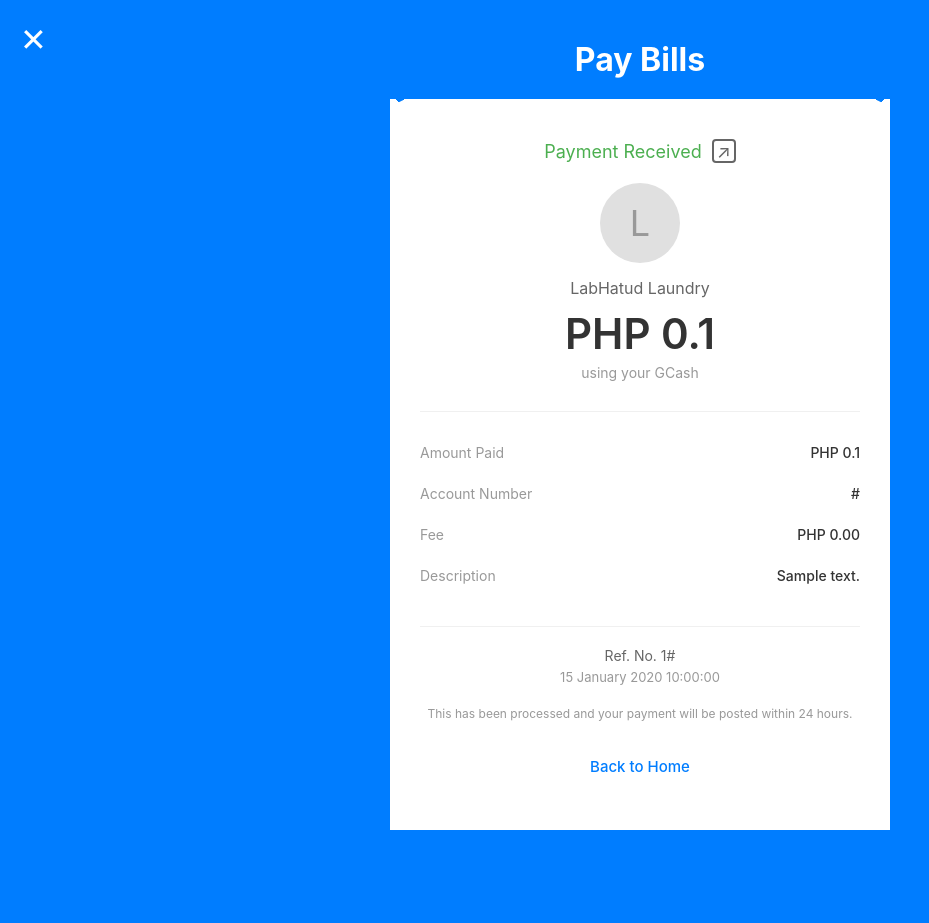
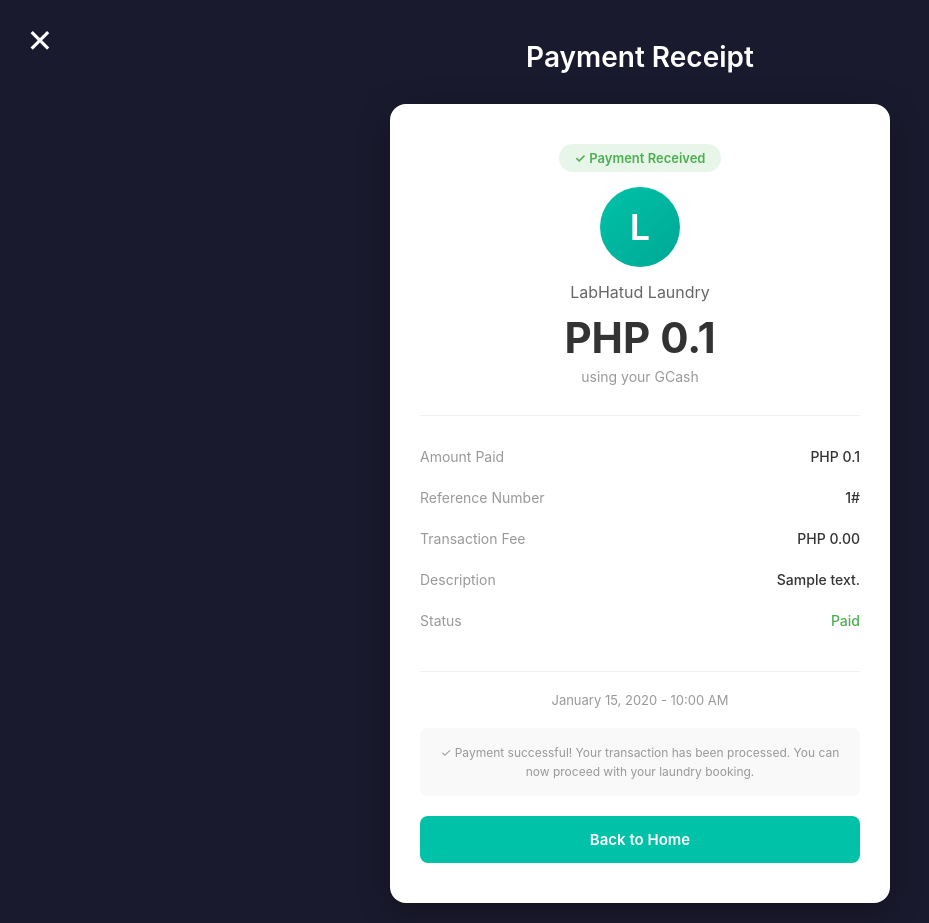
Before and after one commit to darlenenamayan20/labhatud-system-final, a Django app: page /payments/result/1/ in a window 1280 px wide. Shown: the whole page, without its empty margins (0-929 px from the left). Before the commit the page ends 830 px from the top, so only its background shows below. Run offline with Django 5.2, Linux system fonts and the light colour scheme; tables that the repository leaves empty hold one stand-in row (values such as "Sample post").

Commit message:
Fix payment receipt display with consistent dashboard background

```diff
--- a/payments/templates/payments/result.html
+++ b/payments/templates/payments/result.html
@@ -10,17 +10,33 @@
             padding: 0;
             box-sizing: border-box;
         }
+
+        :root {
+            --charcoal: #1A1A2E;
+            --teal: #00C2A8;
+            --white: #FFFFFF;
+        }
+
         body {
-            font-family: -apple-system, BlinkMacSystemFont, 'Segoe UI', Roboto, sans-serif;
-            background: #007DFF;
+            font-family: 'DM Sans', -apple-system, BlinkMacSystemFont, 'Segoe UI', Roboto, sans-serif;
+            background: var(--charcoal);
             min-height: 100vh;
             padding: 20px;
+            display: flex;
+            flex-direction: column;
         }
+
         .header {
             text-align: center;
             color: white;
-            padding: 20px 0;
+            padding: 20px 0 30px;
         }
+
+        .header h1 {
+            font-size: 28px;
+            font-weight: 600;
+        }
+
         .close-btn {
             position: absolute;
             top: 20px;
@@ -29,33 +45,37 @@
             font-size: 32px;
             text-decoration: none;
             cursor: pointer;
+            width: 40px;
+            height: 40px;
+            display: flex;
+            align-items: center;
+            justify-content: center;
+            border-radius: 8px;
+            transition: background 0.3s;
         }
+
+        .close-btn:hover {
+            background: rgba(255, 255, 255, 0.1);
+        }
+
         .receipt {
             background: white;
             max-width: 500px;
             margin: 0 auto;
-            border-radius: 20px 20px 0 0;
-            position: relative;
+            border-radius: 16px;
+            box-shadow: 0 8px 32px rgba(0, 0, 0, 0.3);
+            overflow: hidden;
         }
-        .receipt::before {
-            content: '';
-            position: absolute;
-            top: 0;
-            left: 0;
-            right: 0;
-            height: 20px;
-            background: linear-gradient(135deg, transparent 10px, white 0) 0 0,
-                        linear-gradient(225deg, transparent 10px, white 0) 0 0;
-            background-size: 20px 20px;
-            background-repeat: repeat-x;
-        }
+
         .receipt-content {
             padding: 40px 30px 30px;
         }
+
         .status-header {
             text-align: center;
             margin-bottom: 30px;
         }
+
         .status-title {
             color: #666;
             font-size: 18px;
@@ -64,7 +84,9 @@
             align-items: center;
             justify-content: center;
             gap: 10px;
+            font-weight: 500;
         }
+
         .share-icon {
             width: 24px;
             height: 24px;
@@ -74,114 +96,181 @@
             align-items: center;
             justify-content: center;
             font-size: 18px;
+            cursor: pointer;
+            transition: all 0.3s;
         }
+
+        .share-icon:hover {
+            background: #f0f0f0;
+        }
+
         .merchant-avatar {
             width: 80px;
             height: 80px;
-            background: #E0E0E0;
+            background: linear-gradient(135deg, var(--teal), #00a896);
             border-radius: 50%;
             margin: 0 auto 15px;
             display: flex;
             align-items: center;
             justify-content: center;
             font-size: 36px;
-            color: #999;
+            color: white;
+            font-weight: 600;
         }
+
         .merchant-name {
             font-size: 16px;
             color: #666;
             margin-bottom: 10px;
         }
+
         .amount {
             font-size: 42px;
-            font-weight: 600;
+            font-weight: 700;
             color: #333;
             margin-bottom: 5px;
         }
+
         .payment-method {
             color: #999;
             font-size: 14px;
         }
+
         .details {
             margin-top: 30px;
             border-top: 1px solid #f0f0f0;
             padding-top: 20px;
         }
+
         .detail-row {
             display: flex;
             justify-content: space-between;
             padding: 12px 0;
             font-size: 14px;
         }
+
         .detail-label {
             color: #999;
         }
+
         .detail-value {
             color: #333;
             font-weight: 500;
             text-align: right;
+            max-width: 60%;
+            word-break: break-word;
         }
+
         .reference {
             text-align: center;
             margin-top: 30px;
             padding-top: 20px;
             border-top: 1px solid #f0f0f0;
         }
+
         .ref-number {
             color: #666;
             font-size: 14px;
             margin-bottom: 5px;
+            font-weight: 500;
         }
+
         .ref-date {
             color: #999;
             font-size: 13px;
             margin-bottom: 20px;
         }
+
         .notice {
             color: #999;
             font-size: 12px;
-            line-height: 1.5;
+            line-height: 1.6;
             margin-bottom: 20px;
+            padding: 15px;
+            background: #f9f9f9;
+            border-radius: 8px;
         }
+
         .action-btn {
             display: block;
             width: 100%;
             padding: 14px;
             margin: 10px 0;
             border: none;
-            background: transparent;
-            color: #007DFF;
+            background: var(--teal);
+            color: white;
             font-size: 15px;
-            font-weight: 500;
+            font-weight: 600;
             cursor: pointer;
             text-decoration: none;
             text-align: center;
+            border-radius: 8px;
+            transition: all 0.3s;
         }
+
+        .action-btn:hover {
+            background: #00a896;
+            transform: translateY(-2px);
+            box-shadow: 0 4px 12px rgba(0, 194, 168, 0.3);
+        }
+
+        .action-btn.secondary {
+            background: transparent;
+            color: var(--teal);
+            border: 2px solid var(--teal);
+        }
+
+        .action-btn.secondary:hover {
+            background: var(--teal);
+            color: white;
+        }
+
         .status-success { color: #4CAF50; }
         .status-pending { color: #FF9800; }
         .status-failed { color: #F44336; }
+
+        .status-badge {
+            display: inline-block;
+            padding: 6px 16px;
+            border-radius: 20px;
+            font-size: 13px;
+            font-weight: 600;
+            margin-bottom: 15px;
+        }
+
+        .status-badge.success {
+            background: #e8f5e9;
+            color: #4CAF50;
+        }
+
+        .status-badge.pending {
+            background: #fff3e0;
+            color: #FF9800;
+        }
+
+        .status-badge.failed {
+            background: #ffebee;
+            color: #F44336;
+        }
     </style>
 </head>
 <body>
-    <a href="/" class="close-btn">✕</a>
+    <a href="/student-home/" class="close-btn">✕</a>
 
     <div class="header">
-        <h1>Pay Bills</h1>
+        <h1>Payment Receipt</h1>
     </div>
 
     <div class="receipt">
         <div class="receipt-content">
             <div class="status-header">
-                <div class="status-title">
-                    {% if order.status == "paid" %}
-                        <span class="status-success">Payment Received</span>
-                    {% elif order.status == "failed" %}
-                        <span class="status-failed">Payment Failed</span>
-                    {% else %}
-                        <span class="status-pending">Payment Pending</span>
-                    {% endif %}
-                    <span class="share-icon">↗</span>
-                </div>
+                {% if order.status == "paid" %}
+                    <div class="status-badge success">✓ Payment Received</div>
+                {% elif order.status == "failed" %}
+                    <div class="status-badge failed">✗ Payment Failed</div>
+                {% else %}
+                    <div class="status-badge pending">⏳ Payment Pending</div>
+                {% endif %}
 
                 <div class="merchant-avatar">L</div>
                 <div class="merchant-name">LabHatud Laundry</div>
@@ -195,40 +284,51 @@
                     <span class="detail-value">PHP {{ order.amount_in_pesos }}</span>
                 </div>
                 <div class="detail-row">
-                    <span class="detail-label">Account Number</span>
-                    <span class="detail-value">{{ order.paymongo_link_id|default:"N/A" }}</span>
+                    <span class="detail-label">Reference Number</span>
+                    <span class="detail-value">{{ order.pk }}{{ order.paymongo_link_id|slice:":8"|default:"" }}</span>
                 </div>
                 <div class="detail-row">
-                    <span class="detail-label">Fee</span>
+                    <span class="detail-label">Transaction Fee</span>
                     <span class="detail-value">PHP 0.00</span>
                 </div>
                 <div class="detail-row">
                     <span class="detail-label">Description</span>
                     <span class="detail-value">{{ order.description }}</span>
                 </div>
+                <div class="detail-row">
+                    <span class="detail-label">Status</span>
+                    <span class="detail-value">
+                        {% if order.status == "paid" %}
+                            <span class="status-success">Paid</span>
+                        {% elif order.status == "failed" %}
+                            <span class="status-failed">Failed</span>
+                        {% else %}
+                            <span class="status-pending">Pending</span>
+                        {% endif %}
+                    </span>
+                </div>
             </div>
 
             <div class="reference">
-                <div class="ref-number">Ref. No. {{ order.pk }}{{ order.paymongo_link_id|slice:":8"|default:"" }}</div>
-                <div class="ref-date">{{ order.created_at|date:"d F Y H:i:s" }}</div>
+                <div class="ref-date">{{ order.created_at|date:"F d, Y - h:i A" }}</div>
 
                 {% if order.status == "paid" %}
                     <div class="notice">
-                        This has been processed and your payment will be posted within 24 hours.
+                        ✓ Payment successful! Your transaction has been processed. You can now proceed with your laundry booking.
                     </div>
                 {% elif order.status == "pending" %}
                     <div class="notice">
-                        Your payment is being processed. Please wait for confirmation.
+                        ⏳ Your payment is being processed. This usually takes a few moments. Please check back shortly.
                     </div>
                 {% else %}
                     <div class="notice">
-                        Payment failed. Please try again or contact support.
+                        ✗ Payment failed. Please try again or contact support if the problem persists.
                     </div>
                 {% endif %}
 
-                <a href="/" class="action-btn">Back to Home</a>
+                <a href="/student-home/" class="action-btn">Back to Home</a>
                 {% if order.status == "failed" %}
-                    <a href="{% url 'checkout' %}" class="action-btn">Try Again</a>
+                    <a href="{% url 'gcash_checkout' %}" class="action-btn secondary">Try Again</a>
                 {% endif %}
             </div>
         </div>
```
